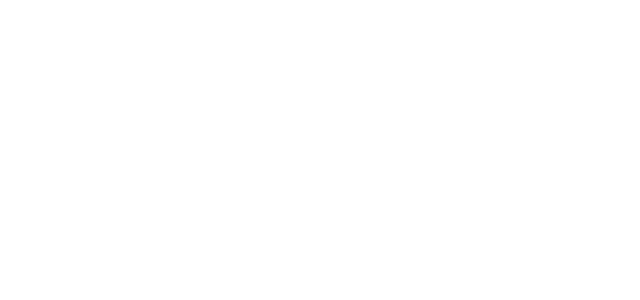
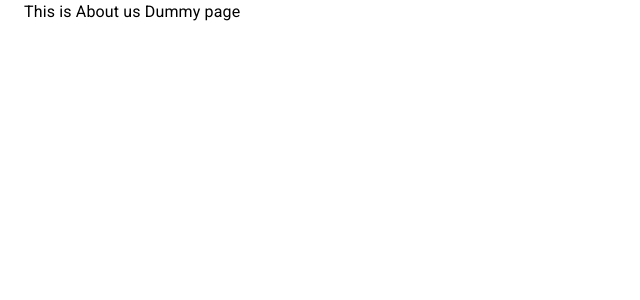
Before and after one commit to PBonner0405/mocky-spa, a React (Create React App) app: page /about in a window 1280 px wide. Shown: the top 300 px of the page, without its empty margins (0-640 px from the left). Built offline with nearby package versions, Linux system fonts and the light colour scheme.

Commit message:
add about page

```diff
--- a/src/layouts/default/header.js
+++ b/src/layouts/default/header.js
@@ -28,6 +28,12 @@
         <Typography variant="h6" className={classes.heading}>
           {events.filter(val => val.is_entry).length}
         </Typography>
+
+        <Typography variant="h6" className={classes.heading}>
+          <a href='/about'>
+            About
+          </a>
+        </Typography>
       </Toolbar>
     </AppBar>
   );
--- /dev/null
+++ b/src/pages/about.js
@@ -0,0 +1,15 @@
+import React from 'react';
+import { Container, Typography } from '@material-ui/core';
+
+const About = () => {
+
+    return <>
+    <Container>
+        <Typography>
+            This is About us Dummy page
+        </Typography>
+    </Container>
+    </>
+}
+
+export default About;
--- a/src/pages/home/index.js
+++ b/src/pages/home/index.js
@@ -63,7 +63,7 @@
 const HomePage = props => {
   const classes = useStyles();
   const { is_loaded, events, requestEvents } = props;
-  const eventPerPage = 5;
+  const eventPerPage = 10;
 
   const [pageNum, setPageNum] = useState(1);
 
--- a/src/routes.js
+++ b/src/routes.js
@@ -4,6 +4,7 @@
 import { history } from './helpers';
 
 import HomePage from './pages/home';
+import About from './pages/about';
 
 const Routes = (props) => {
     return (
@@ -11,6 +12,7 @@
             <Fragment>
                 <Switch>
                     <Route exact path="/" component={HomePage} />
+                    <Route exact path='/about' component={About} />
                 </Switch>
             </Fragment>
         </Router>
```
